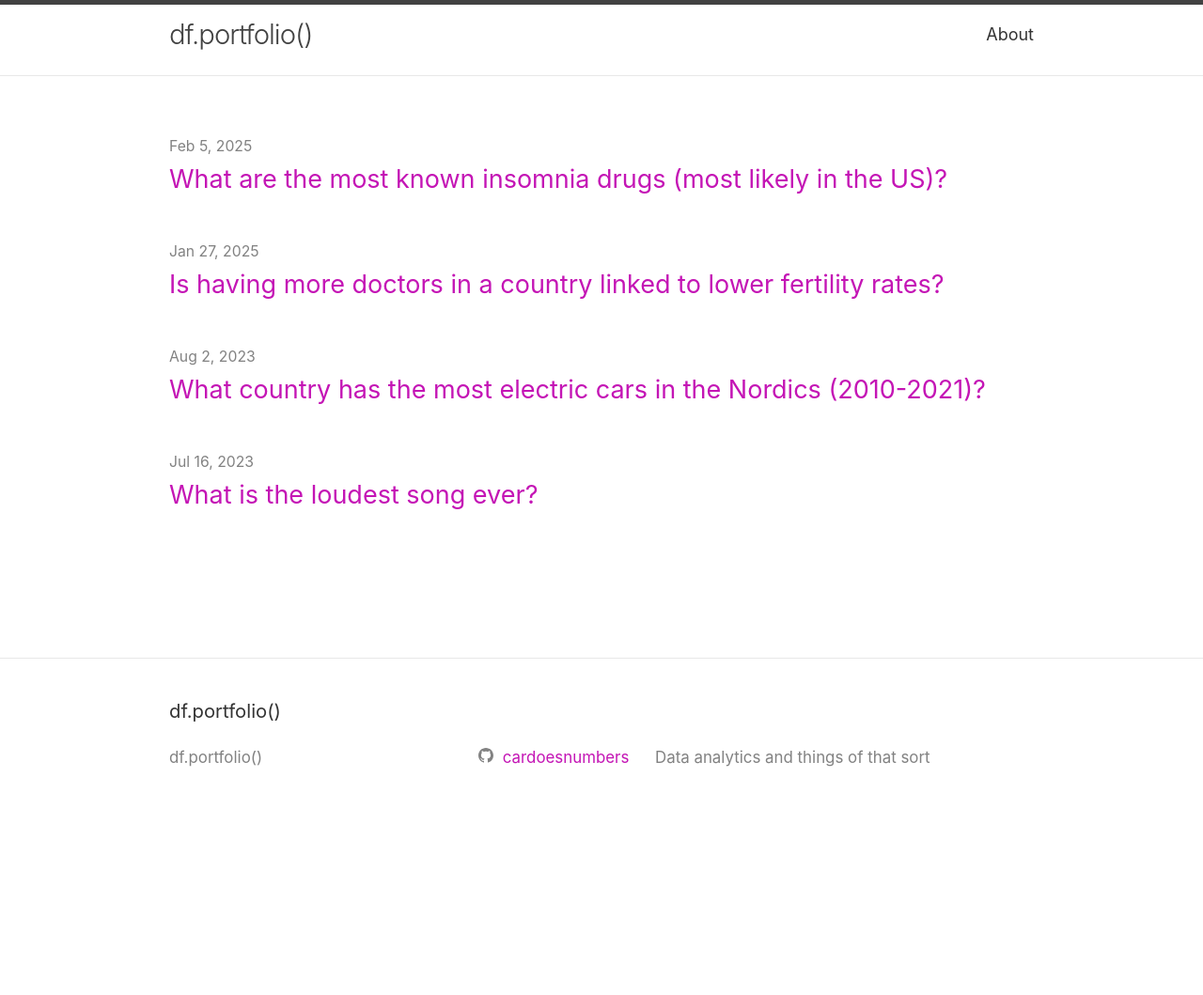
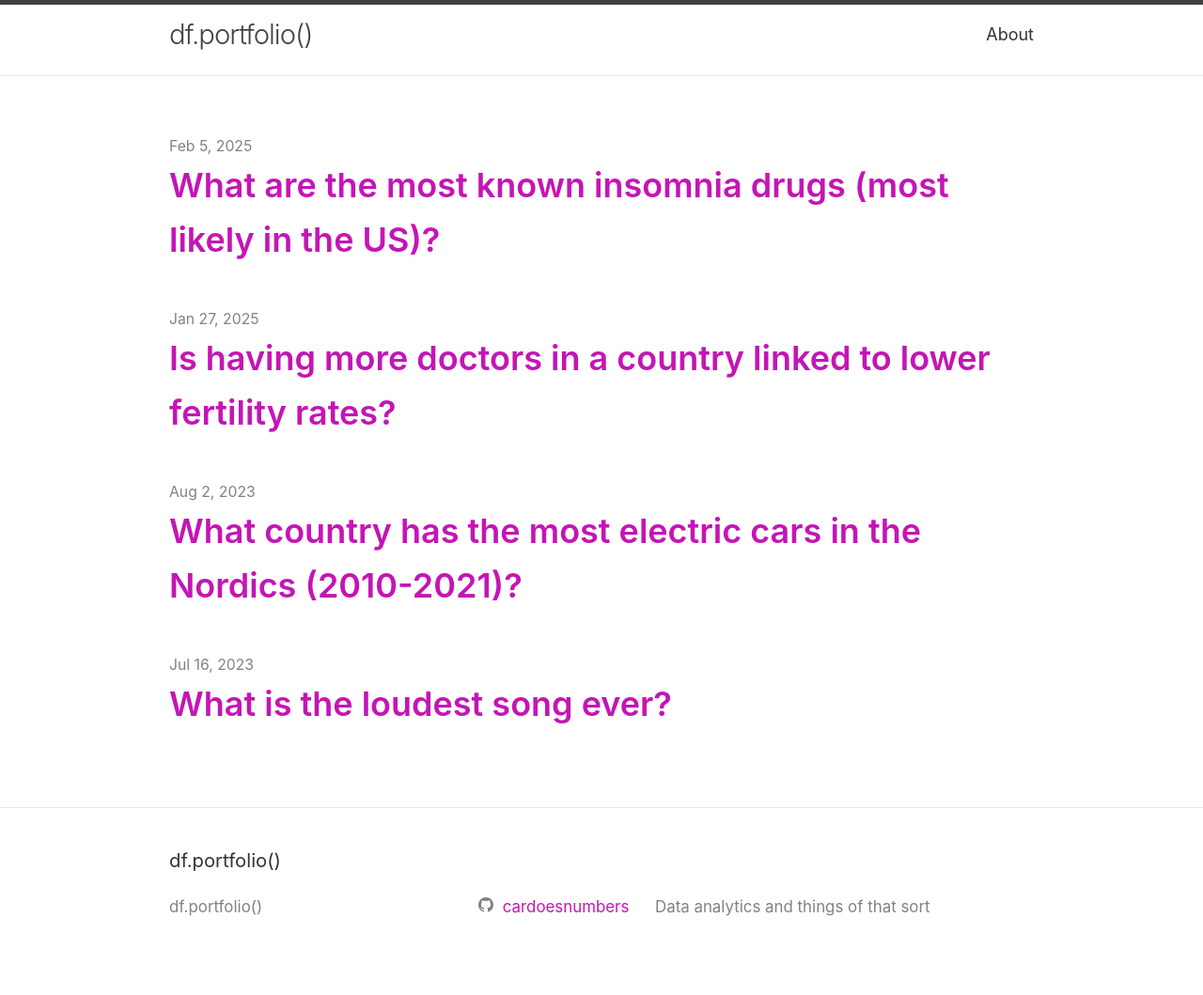
Before and after one commit to cardoesnumbers/cardoesnumbers.github.io, a Jekyll site: the page built from index.markdown, in a window 1280 px wide. Shown: the whole page at 94% size. Built offline with Jekyll 4.4.1, drawn with Linux system fonts in a browser that asks for light colours; before the commit the page ends 900 px from its top, so only the background shows below that.

Commit message:
font-weigth layout line 208

```diff
--- a/Gemfile
+++ b/Gemfile
@@ -33,3 +33,5 @@ gem "wdm", "~> 0.1", :platforms => [:mingw, :x64_mingw, :mswin]
 # Lock `http_parser.rb` gem to `v0.6.x` on JRuby builds since newer versions of the gem
 # do not have a Java counterpart.
 gem "http_parser.rb", "~> 0.6.0", :platforms => [:jruby]
+
+gem "webrick", "~> 1.9"
--- a/_sass/minima/_layout.scss
+++ b/_sass/minima/_layout.scss
@@ -204,7 +204,8 @@
 
 .post-link {
   display: block;
-  @include relative-font-size(1.5);
+  @include relative-font-size(2);
+  font-weight: 600; // This is a link to a post, so it should be bold
 }
 
 
```
Also changed, not shown: Gemfile.lock.
